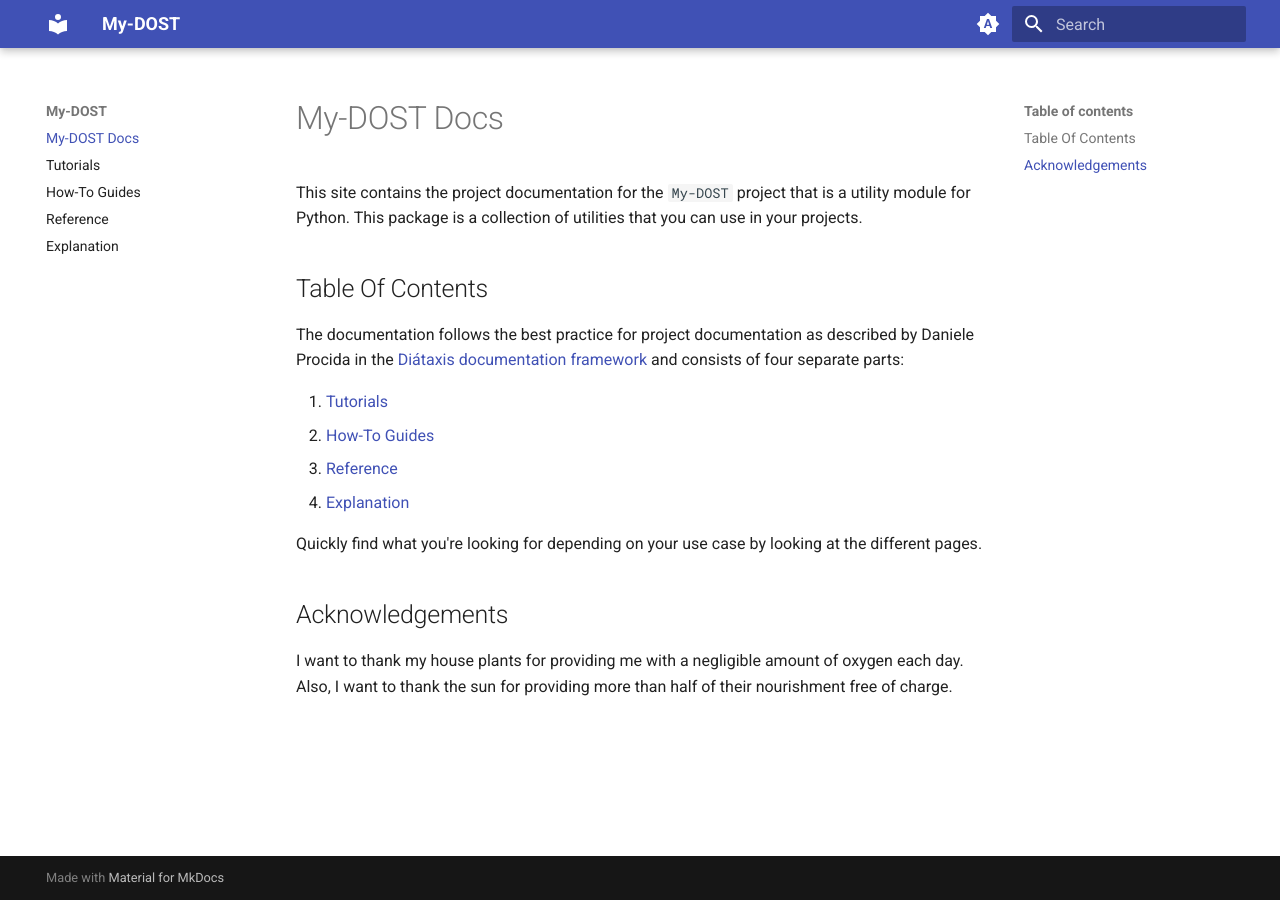
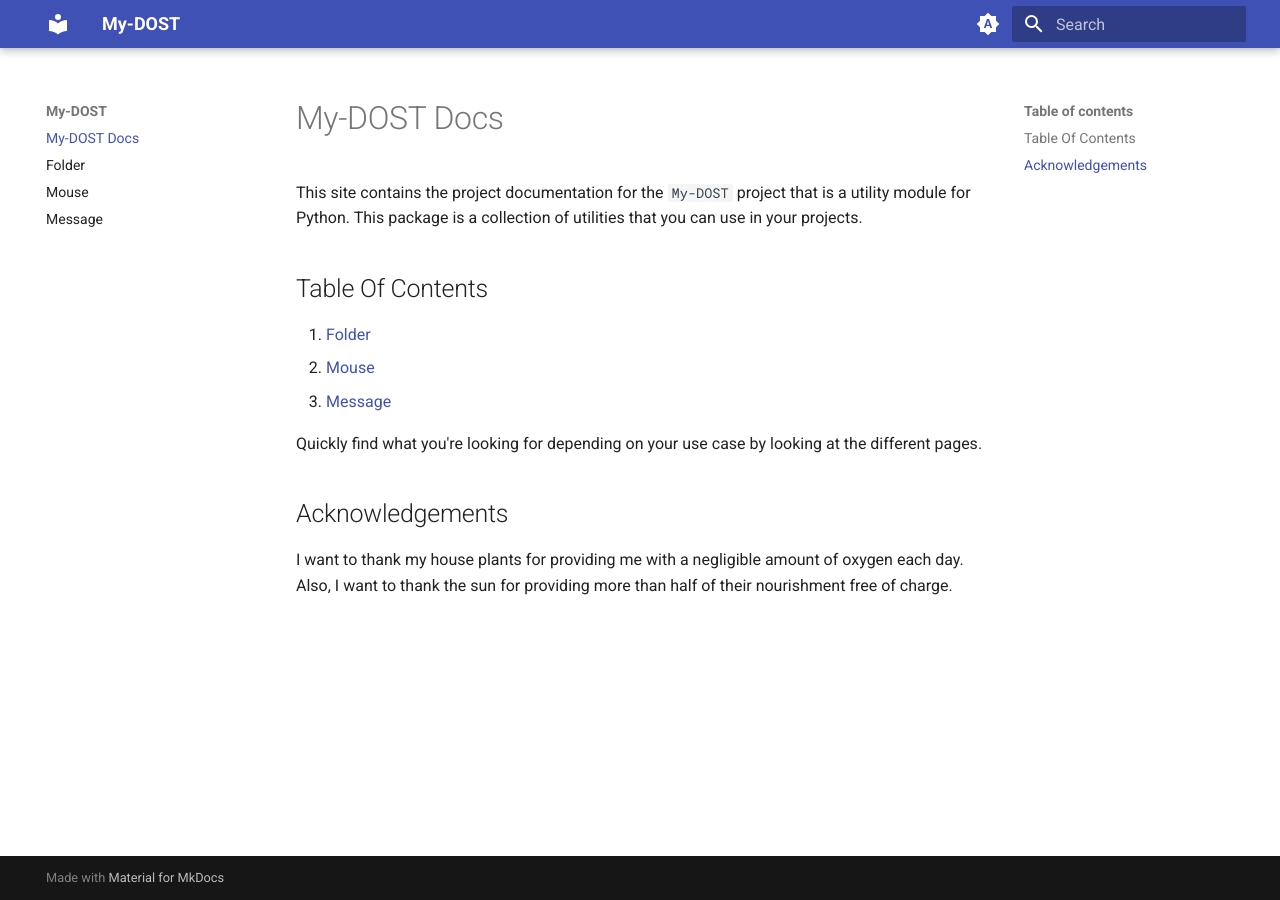
Before and after one commit to py-bots/dost, an MkDocs documentation site: the page built from docs/index.md, in a window 1280 px wide. Built offline with MkDocs 1.6.1 and Material for MkDocs 9.7.7, drawn with Linux system fonts in a browser that asks for light colours.

Commit message:
edited docs and bug fixes

```diff
--- a/docs/index.md
+++ b/docs/index.md
@@ -5,15 +5,9 @@ This package is a collection of utilities that you can use in your projects.
 
 ## Table Of Contents
 
-The documentation follows the best practice for
-project documentation as described by Daniele Procida
-in the [Diátaxis documentation framework](https://diataxis.fr/)
-and consists of four separate parts:
-
-1. [Tutorials](tutorials.md)
-2. [How-To Guides](how-to-guides.md)
-3. [Reference](reference.md)
-4. [Explanation](explanation.md)
+1. [Folder](folder.md)
+2. [Mouse](mouse.md)
+3. [Message](message.md)
 
 Quickly find what you're looking for depending on
 your use case by looking at the different pages.
--- a/mkdocs.yml
+++ b/mkdocs.yml
@@ -29,10 +29,13 @@ plugins:
 
 nav:
   - My-DOST Docs: index.md
-  - tutorials.md
-  - How-To Guides: how-to-guides.md
-  - reference.md
-  - explanation.md
+  - Folder: folder.md
+  - Mouse: mouse.md
+  - Message: message.md
+  # - tutorials.md
+  # - How-To Guides: how-to-guides.md
+  # - reference.md
+  # - explanation.md
 
 markdown_extensions:
   - pymdownx.highlight:
--- a/pyproject.toml
+++ b/pyproject.toml
@@ -29,6 +29,9 @@ classifiers = [
 [tool.poetry.dependencies]
 python = ">=3.8.0,<=3.10.40"
 typeguard = "^2.13.3"
+PyScreeze = "^0.1.28"
+pywinauto = "^0.6.8"
+Pillow = "^9.2.0"
 
 
 [tool.poetry.dev-dependencies]
```
Also changed, not shown: docs/explanation.md (deleted, +0 -15 lines), docs/folder.md (added, +4 -0 lines), docs/how-to-guides.md (deleted, +0 -40 lines), docs/message.md (added, +4 -0 lines), docs/mouse.md (added, +4 -0 lines), docs/reference.md (deleted, +0 -6 lines), docs/tutorials.md (deleted, +0 -16 lines), 8 other files.
